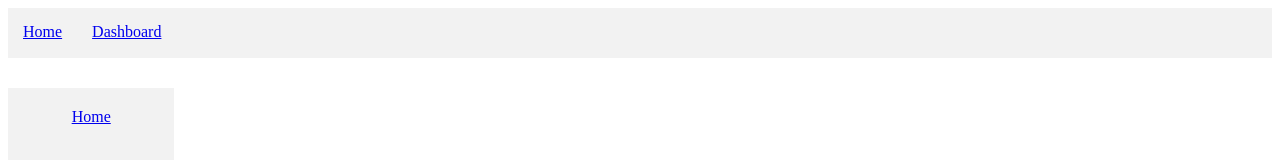
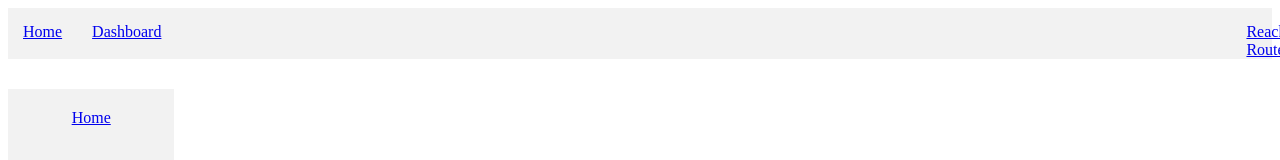
Before and after one commit to jinenab/reach-router, a React (Create React App) app: page / in a window 1280 px wide. Shown: the top 160 px of the page. Built offline with nearby package versions, Linux system fonts and the light colour scheme.

Commit message:
add React Reach link and style it

```diff
--- a/src/components/NavBar/navBar.js
+++ b/src/components/NavBar/navBar.js
@@ -1,11 +1,16 @@
 import React from "react"
 import {Link} from "@reach/router"
 function NavBar(){
-    return(    <div className="NavBar">
+    return(  <div className="Navbarcontainer">
+     <div className="NavBar">
+ <div> <Link to="/">Home</Link></div>
+ <div> <Link to="/dashboard">Dashboard</Link>
+</div>
+</div>
+    <div><a href="https://reach.tech">Reach Router</a>
+</div>
 
- <Link to="/">Home</Link>
- <Link to="/dashboard">Dashboard</Link>
-
-    </div>)
+    </div>
+    )
 }
 export default NavBar
--- a/src/style.scss
+++ b/src/style.scss
@@ -25,14 +25,23 @@ div{
 }
    }
 }
+.Navbarcontainer
+{display: flex;
+  background-color: #f0f0f0d0;
 
-.NavBar
-{ display: flex;
+div {
+  margin-top: 15px;
+  margin-left:1070px;
+flex-direction: row;
+ }
+  .NavBar
+{
+  display: flex;
   flex-direction: row;
-  background-color: #f0f0f0d0;
 height: 50px;
 margin: 0;
-a{
-  margin: 15px;
+div{
+  margin: 15px
 }
 }
+}
```
